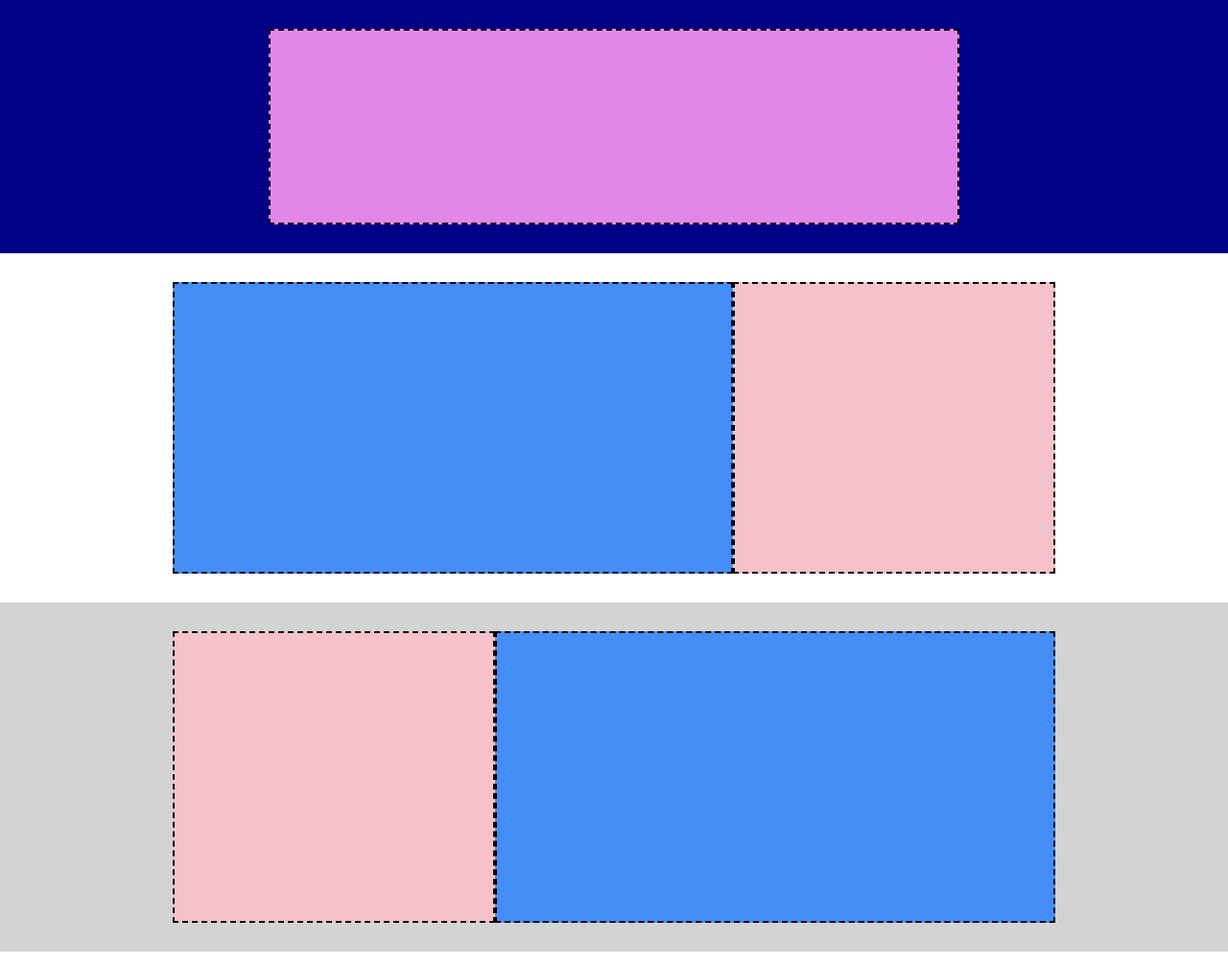
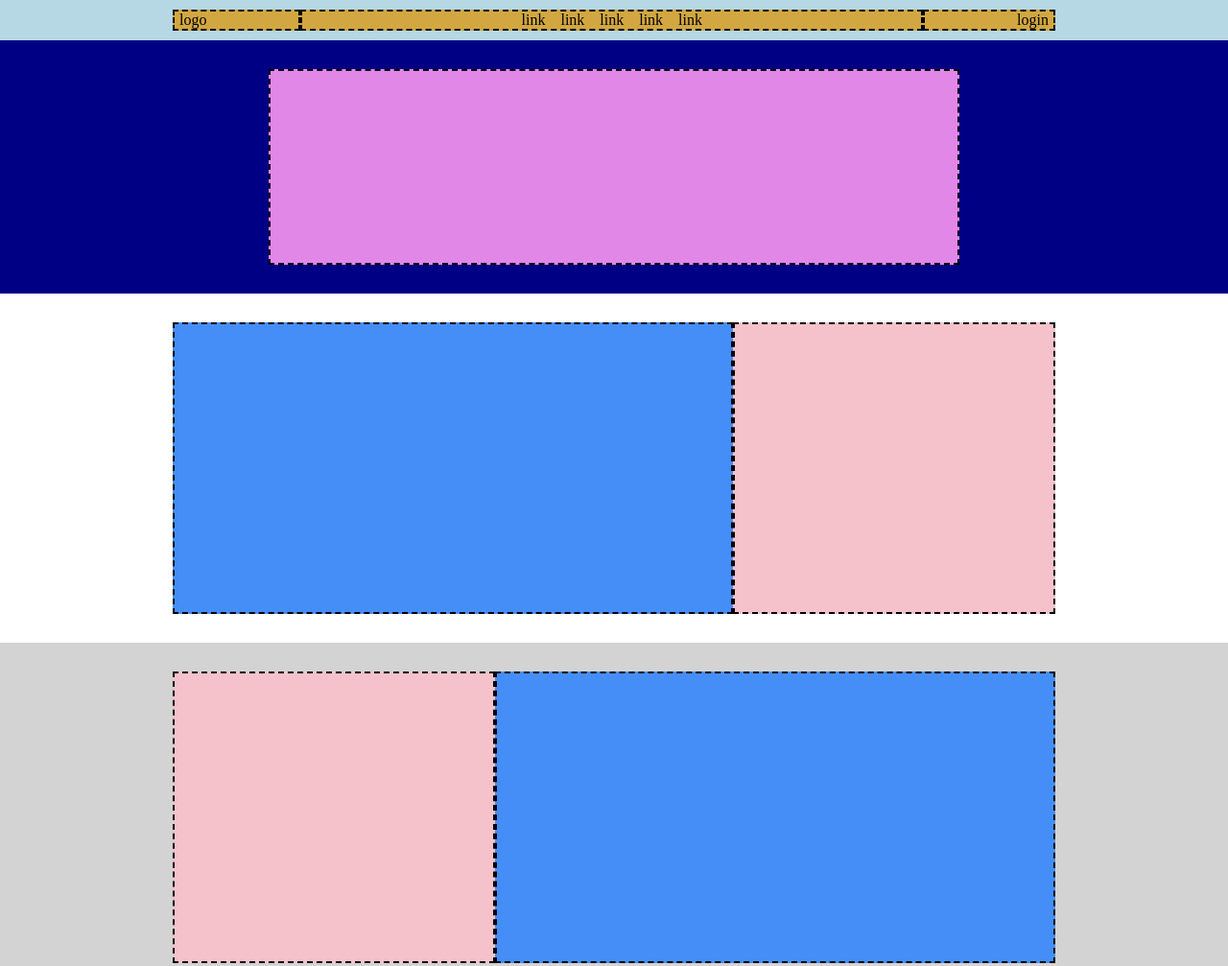
Before and after one commit to Sofia-Citrini/htmlcss-struttura-discord, a plain HTML site: page index.html in a window 1280 px wide. Shown: the top 1007 px of the page at 96% size. Drawn offline with Linux system fonts and the light colour scheme.

Commit message:
adds navbar

```diff
--- a/css/style.css
+++ b/css/style.css
@@ -2,6 +2,11 @@
     margin: 0;
     padding: 0;
     box-sizing: border-box;
+}
+
+nav {
+    background-color: rgb(182, 215, 228);
+    padding: 10px;
 }
 
 header {
@@ -28,31 +33,44 @@ section {
     background-color: rgb(211, 211, 211);
 }
 
-/* .navbar {
-    width: 920px;
-    margin: auto;
+.container .navbar {
+    display: flex;
     background-color: rgb(210, 167, 65);
 }
 
-nav .navbar {
-    display: flex;
+div[class=-nav] {
+    padding: 5px;
 }
 
-.cola {
-    border: 1px solid black;
-    height: 100%;
-    padding: 10px 0;
+.nav-logo {
+    padding-left: 5px;
+    padding-right: 6rem;
+    border: 2px dashed black;
 }
 
-.logo {
-    padding-left: 5px;
-    padding-right: 6rem;
+.nav-login {
+    padding-right: 5px;
+    padding-left: 6rem;
+    border: 2px dashed black;
 }
 
-.login {
-    padding-right: 5px;
-    padding-left: 6rem;
+.nav-link {
+    flex-grow: 1;
+    border: 2px dashed black;
 }
+
+.nav-link ul {
+    display: flex;
+    list-style: none;
+    justify-content: center;
+    column-gap: 1rem;
+}
+.nav-link ul a {
+    text-decoration: none;
+    color: black;
+}
+
+/*
 
 .col-list {
     flex-grow: 1;
--- a/index.html
+++ b/index.html
@@ -9,10 +9,11 @@
 </head>
 
 <body>
-    <!-- <nav>
-        <div class="navbar">
-                <div class="cola logo">logo</div>
-                    <div class="cola col-list">
+    <nav>
+        <div class="container">
+            <div class="navbar">
+                <div class="nav-logo">logo</div>
+                    <div class="nav-link">
                         <ul>
                             <li><a href="#">link</a></li>
                             <li><a href="#">link</a></li>
@@ -21,9 +22,10 @@
                             <li><a href="#">link</a></li>
                         </ul>
                     </div>
-                <div class="cola login">login</div>
+                <div class="nav-login">login</div>
+            </div>
         </div>
-    </nav> -->
+    </nav>
 
     <header>
         <div class="container container-small"></div>
```
